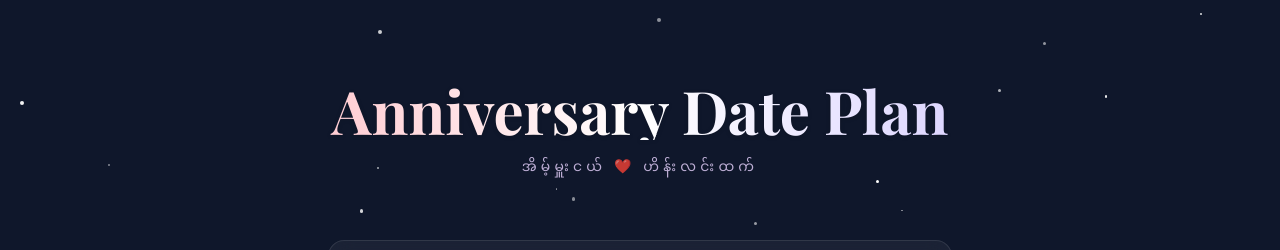
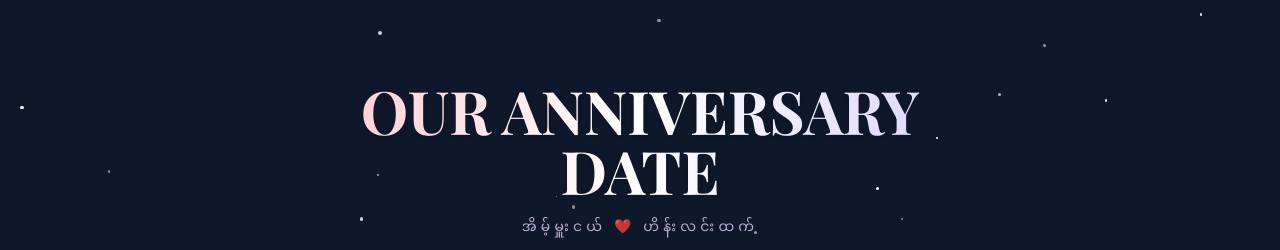
Before and after one commit to Henry336/anniversary-gift, a Next.js app: page /plans in a window 1280 px wide. Shown: the top 250 px of the page. Built offline with nearby package versions, Linux system fonts and the light colour scheme; no server answers; the database is empty; a web font is replaced by a local one.

Commit message:
Changed the title

```diff
--- a/app/plans/page.js
+++ b/app/plans/page.js
@@ -10,7 +10,7 @@ import MusicPlayer from '../../components/MusicPlayer';
 const playfair = Playfair_Display({ subsets: ['latin'] });
 
 // 👇 EDIT YOUR TITLE AND SUBTITLE HERE
-const PAGE_TITLE = "Anniversary Date Plan";
+const PAGE_TITLE = "OUR ANNIVERSARY DATE";
 const PAGE_SUBTITLE = "အိမ့်မှူးငယ် ❤️ ဟိန်းလင်းထက်";
 
 const PLAN_DATA = [
```
